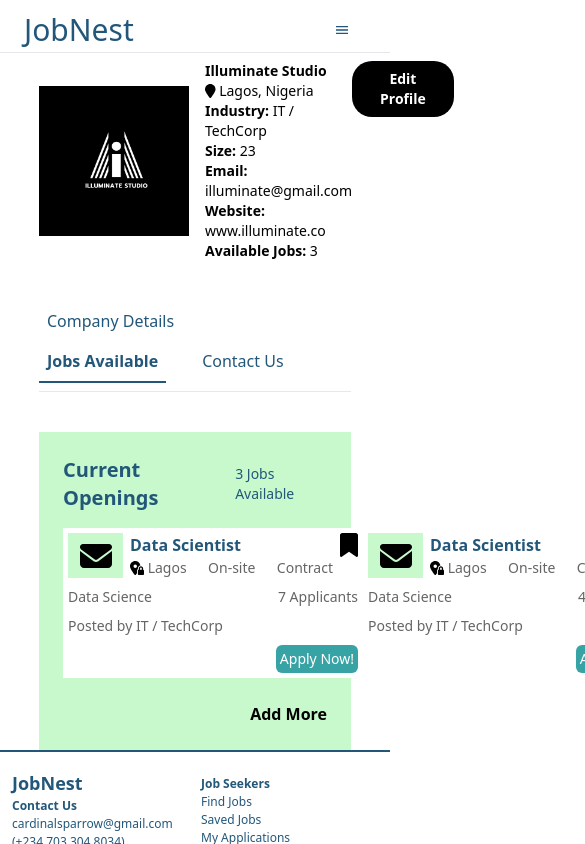
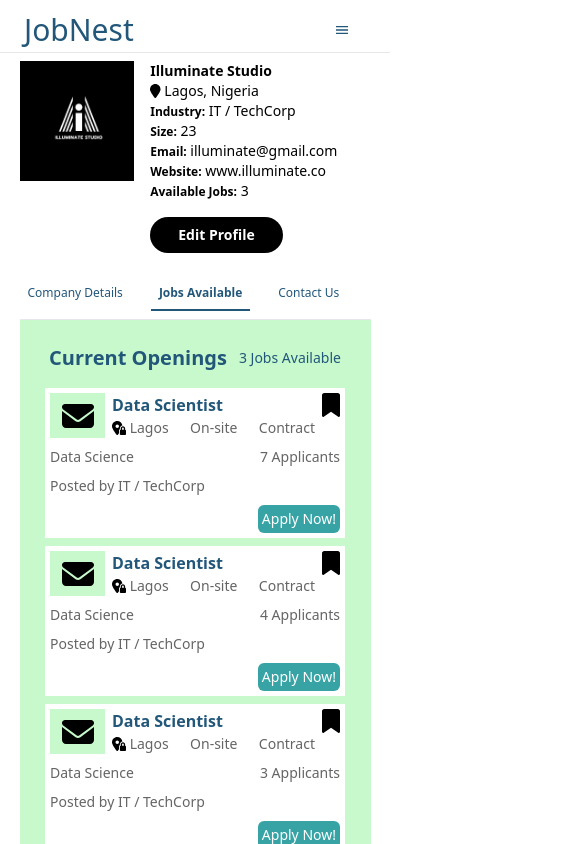
Before and after one commit to CardinalSparrow/JobNest, a React (Vite) app: page /recruiter-profile in a window 390 px wide. Both pictures are taken after a click on the button "Jobs Available". Shown: the top 844 px of the page, 585 px wide, since content can reach past the window. Built offline with nearby package versions, Linux system fonts and the light colour scheme.

Commit message:
Fixed responsiveness in recruiter profile

```diff
--- a/src/components/AboutCompany.jsx
+++ b/src/components/AboutCompany.jsx
@@ -4,9 +4,9 @@
 
 export default function AboutCompany() {
 	return (
-    <div className=" bg-background2-100 p-10">
+		<div className=" bg-background2-100 sm:p-10 p-5 sm:text-lg text-xs">
 			<div>
-        <h2 className="text-primary text-xl font-[600]">About Us</h2>
+				<h2 className="text-primary sm:text-xl text-lg font-[600]">About Us</h2>
 				<p>
 					Illuminate Studio is a cutting-edge technology solutions company based
 					in Lagos, Nigeria. We specialize in developing innovative digital
@@ -18,7 +18,7 @@
 					Our team of skilled professionals is dedicated to crafting intelligent
 					software solutions, scalable platforms, and seamless applications
 					tailored to meet the evolving needs of businesses in various
-          industries.{" "}
+					industries.
 				</p>
 				<p>
 					At Illuminate Studio, we believe in fostering a culture of creativity,
@@ -28,10 +28,11 @@
 					digital-first world.
 				</p>
 			</div>
-      <div className="mt-7">
-        <h2 className="text-primary text-xl font-[600]">Why Join Us?</h2>
+			<div className="sm:mt-7 mt-4 gap-2 flex flex-col">
+				<h2 className="text-primary sm:text-xl text-lg font-[600]">
+					Why Join Us?
+				</h2>
 				<p>
-          {" "}
 					<FontAwesomeIcon icon={faCheck} /> Innovative Environment – Work with
 					a team of forward-thinking tech experts.
 				</p>
@@ -50,11 +51,11 @@
 				</p>
 				<p>
 					{" "}
-          <FontAwesomeIcon icon={faCheck} /> Explore career opportunities with us and become part of our mission to
-          shape the future of technology!
+					<FontAwesomeIcon icon={faCheck} /> Explore career opportunities with
+					us and become part of our mission to shape the future of technology!
 				</p>
 			</div>
-      <div className="flex justify-end -mb-5 mt-4">
+			<div className="flex justify-end  mt-4">
 				<button className="font-[600]">Edit</button>
 			</div>
 		</div>
--- a/src/components/CompanyOpenJobs.jsx
+++ b/src/components/CompanyOpenJobs.jsx
@@ -85,15 +85,43 @@
 		experienceRequired:
 			"3+ years of experience in data analysis or related roles.",
 	},
+	{
+		id: 4,
+		jobRole: "Data Scientist",
+		location: "Berlin, Germany",
+		jobType: "On-site",
+		contractType: "Contract",
+		jobNiche: "Data Science",
+		noOfApplicantsNeeded: 3,
+		postedBy: "IT / TechCorp",
+		jobOverview:
+			"We are looking for a Data Scientist to analyze complex datasets and derive meaningful insights that drive strategic decision-making.",
+		responsibilities: [
+			"Analyze large datasets to identify trends and patterns.",
+			"Develop predictive models using machine learning techniques.",
+			"Visualize data insights and communicate findings to stakeholders.",
+			"Collaborate with teams to define data requirements.",
+			"Ensure data accuracy and integrity.",
+		],
+		skills: [
+			"Proficiency in Python or R.",
+			"Experience with machine learning frameworks like TensorFlow.",
+			"Strong analytical and problem-solving skills.",
+			"Knowledge of SQL and data visualization tools.",
+			"Familiarity with statistical methods.",
+		],
+		experienceRequired:
+			"3+ years of experience in data analysis or related roles.",
+	},
 ];
 export default function CompanyOpenJobs() {
 	return (
-    <div className=" bg-background2-100 py-6 px-6">
+		<div className=" bg-background2-100 py-6 px-6 flex flex-col items-center ">
 			<div className="flex items-center">
 				<h2 className="text-primary text-xl font-[600]">Current Openings</h2>
 				<span className="text-sm ml-3 text-primary"> 3 Jobs Available</span>
 			</div>
-      <div className="flex justify-between items-center mt-4">
+			<div className="sm:grid grid-cols-2 gap-6 mt-4">
 				{datas.map((data) => (
 					<JobOpening jobOpening={data} bg={"white"} />
 				))}
--- a/src/components/JobOpening.jsx
+++ b/src/components/JobOpening.jsx
@@ -19,7 +19,7 @@
 	};
 	return (
 		<div
-      className={`w-[300px] min-w-[300px] h-[150px] mb-6 flex flex-col justify-between p-[5px]`}
+			className={`w-[300px] min-w-[300px] h-[150px] mb-2 flex flex-col justify-between p-[5px]`}
 			style={{ backgroundColor: bg }}
 		>
 			<div className="flex justify-between">
@@ -68,5 +68,4 @@
 			</div>
 		</div>
 	);
-
 }
--- a/src/pages/ProfileDetails.jsx
+++ b/src/pages/ProfileDetails.jsx
@@ -4,34 +4,44 @@
 
 export default function ProfileDetails() {
 	return (
-    <div className="flex items-center mb-7 text-sm">
-      <div className="">
-        <div className="w-[150px] h-[150px] bg-black"><img src="src\images\illuminate.png" alt="" /></div>
+		<div className="flex sm:mb-7 mb-2 text-sm">
+			{/* <div className=""> */}
+			<div className="sm:w-[150px] sm:h-[150px] w-[120px] h-[120px] bg-black">
+				<img src="src\images\illuminate.png" alt="" />
+				{/* </div> */}
 			</div>
-      <div className="w-[70%] px-4 flex justify-between">
+			<div className="w-[70%] px-4 sm:flex justify-between">
 				<div>
 					<h2 className="font-[600]">Illuminate Studio</h2>
 					<p>
 						<FontAwesomeIcon icon={faLocationPin} /> Lagos, Nigeria
 					</p>
 					<p>
-            <span className="font-[600]">Industry:</span> IT / TechCorp
+						<span className="sm:text-lg text-xs font-[600]">Industry:</span> IT
+						/ TechCorp
 					</p>
 					<p>
-            <span className="font-[600]">Size:</span> 23
+						<span className="sm:text-lg text-xs font-[600]">Size:</span> 23
 					</p>
 					<p>
-            <span className="font-[600]">Email:</span> illuminate@gmail.com
+						<span className="sm:text-lg text-xs font-[600]">Email:</span>{" "}
+						illuminate@gmail.com
 					</p>
 					<p>
-            <span className="font-[600]">Website:</span> www.illuminate.co
+						<span className="sm:text-lg text-xs font-[600]">Website:</span>{" "}
+						www.illuminate.co
 					</p>
 					<p>
-            <span className="font-[600]">Available Jobs:</span> 3
+						<span className="sm:text-lg text-xs font-[600]">
+							Available Jobs:
+						</span>{" "}
+						3
 					</p>
 				</div>
-        <div>
-          <button className="bg-black px-7 py-2 text-white font-[600] rounded-[20px]">Edit Profile</button>
+				<div className="my-4">
+					<button className="bg-black px-7 py-2 text-white font-[600] rounded-[20px]">
+						Edit Profile
+					</button>
 				</div>
 			</div>
 		</div>
--- a/src/pages/RecruiterProfile.jsx
+++ b/src/pages/RecruiterProfile.jsx
@@ -20,15 +20,15 @@
 		}
 	}
 	const btnClass = (component) =>
-    ` mr-7 p-2 transition text-primary transition-all duration-500 hover:border-b-2 hover:border-primary hover:font-[600] ${
+		` sm:mr-7 mr-5 p-2 transition text-primary transition-all duration-500 hover:border-b-2 hover:border-primary hover:font-[600] ${
 			renderedComponent === component
 				? "border-b-2 border-primary font-[600]"
 				: "border-b-0"
 		}`;
 	return (
-    <div className=" w-[80vw] mx-auto">
+		<div className=" lg:w-[80vw] w-[90vw] mx-auto">
 			<ProfileDetails />
-      <div className="border-b border-l-gray-500 my-10 pb-2">
+			<div className="border-b border-l-gray-500 sm:my-10 pb-2 sm:text-lg text-xs">
 				<button
 					className={btnClass("A")}
 					onClick={() => setRenderedComponent("A")}
```
Also changed, not shown: src/components/Experience.jsx (+146 -104 lines). Lines whose indentation alone changed are shown as unchanged.
